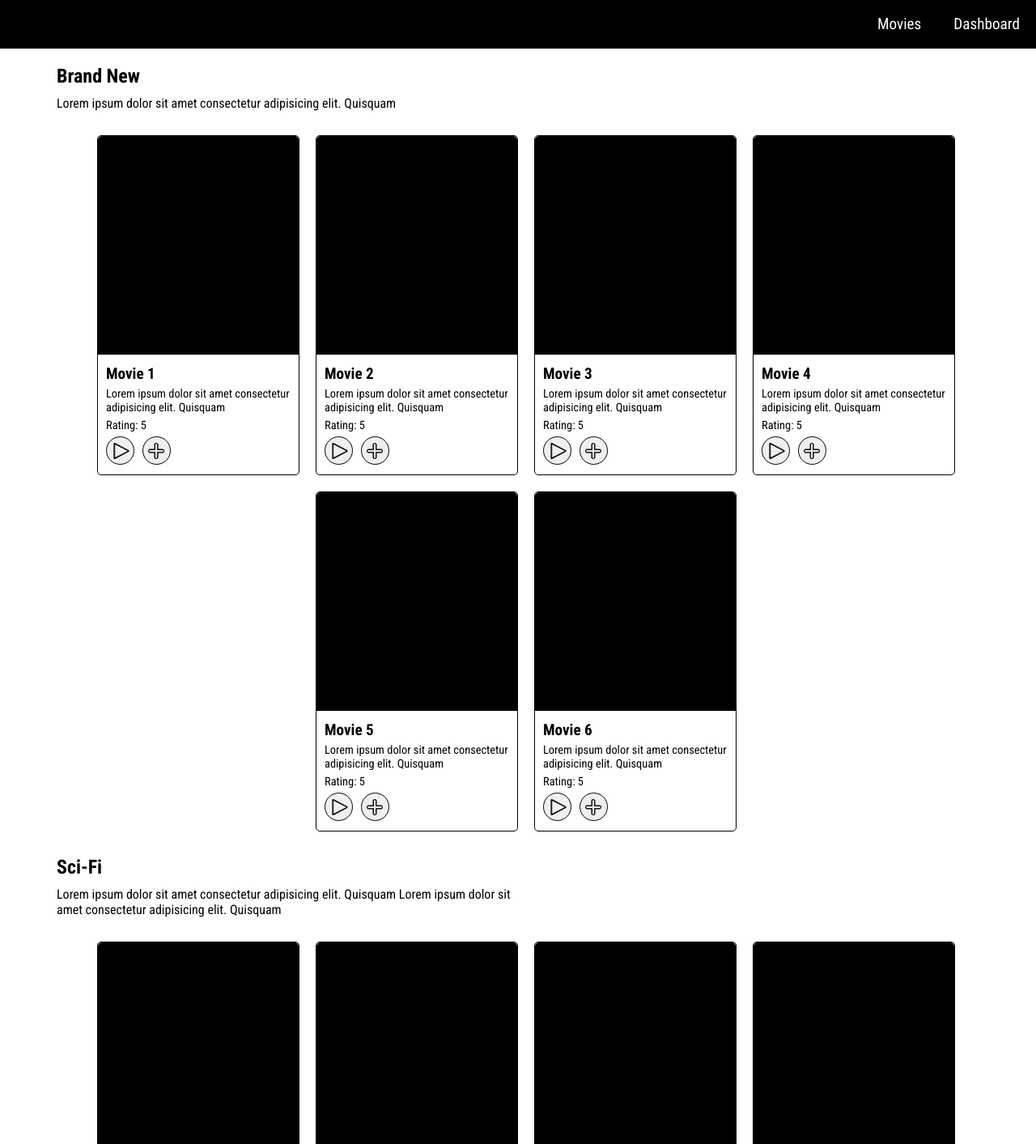
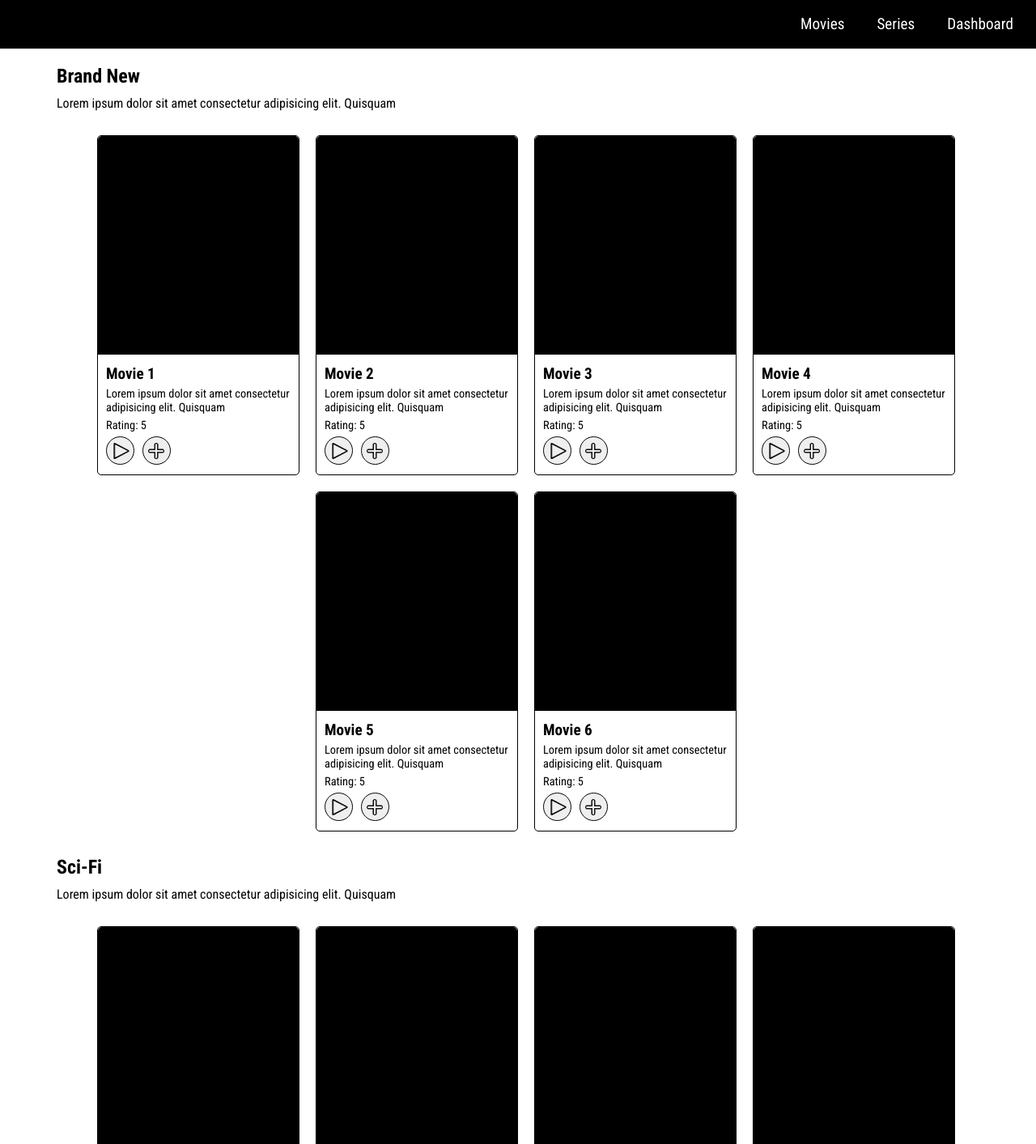
Before and after one commit to Koksiarz100/MovieHub, a Next.js app in the folder client/: page / in a window 1280 px wide. Shown: the top 1413 px of the page at 81% size. Built offline with nearby package versions, Linux system fonts and the light colour scheme.

Commit message:
Made new categories component for extracting data, more work on nav

```diff
--- /dev/null
+++ b/client/app/components/Categories/Categories.tsx
@@ -0,0 +1,38 @@
+import React from 'react'
+import './categories.scss'
+
+import Card from '../MovieCards/Card'
+
+function MakingCards(props: any) {
+
+  const category = props.category
+
+  return (
+    <>
+      { // This will loop through the array and create a card for each item in the array, still need to add images and functions to buttons.
+        category.map((info: any, index: number) => {
+          return (
+            <Card key={index} title={info.title} description={info.description} rating={info.rating} />
+          )
+        })
+      }
+    </>
+  )
+}
+
+export default function Category(props: any) {
+
+  const movies = props.category.movies
+  const title = props.category.title
+  const description = props.category.description
+
+  return (
+    <div className='category-wrapper'>
+        <div className='category-title'>{title}</div> {/* Category title */}
+        <div className='category-description'>{description}</div> {/* Category description */}
+        <div className='category-cards'>
+          <MakingCards category={movies}/>
+        </div>
+    </div>
+  )
+}
--- a/client/app/components/MovieCards/Card.tsx
+++ b/client/app/components/MovieCards/Card.tsx
@@ -1,5 +1,6 @@
 import React from 'react'
 import './card.scss'
+
 import Image from 'next/image'
 import add from './assets/add.png'
 import play from './assets/play.png'
@@ -45,9 +46,6 @@ export default function Card(props: any) {
           </div>
         </div>
       </div>
-      <div className='card-footer'> {/* Card Footer */}
-
-      </div>
     </div>
   )
 }
--- a/client/app/components/MovieCards/card.scss
+++ b/client/app/components/MovieCards/card.scss
@@ -25,6 +25,7 @@
     height: 270px;
     border-radius: 5px 5px 0 0;
     background-color: #000;
+    cursor: pointer;
   }
 
   .card-body {
--- a/client/app/components/Nav/Nav.tsx
+++ b/client/app/components/Nav/Nav.tsx
@@ -1,4 +1,5 @@
 import React from 'react'
+import Link from 'next/link'
 import './nav.scss'
 
 function Nav() {
@@ -6,10 +7,13 @@ function Nav() {
     <nav>
       <ul>
         <li>
-          <a href="../">Movies</a>
+          <Link href="../">Movies</Link>
         </li>
         <li>
-          <a href="/dashboard">Dashboard</a>
+          <Link href="../">Series</Link>
+        </li>
+        <li>
+          <Link href="/dashboard">Dashboard</Link>
         </li>
       </ul>
     </nav>
--- a/client/app/components/Nav/nav.scss
+++ b/client/app/components/Nav/nav.scss
@@ -13,11 +13,16 @@ nav {
   ul {
     display: flex;
     justify-content: flex-end;
+    margin-right: 8px;
     align-items: center;
     list-style: none;
 
     li {
+      transition: all 0.2s ease-in-out;
 
+      &:hover {
+        transform: scale(1.1);
+      }
 
       a {
         text-decoration: none;
@@ -25,6 +30,11 @@ nav {
         font-size: 1.2em;
         padding: 0 20px;
         line-height: 60px;
+        transition: all 0.2s ease-in-out;
+
+        &:hover {
+          color: #ccc;
+        }
       }
     }
   }
--- a/client/app/page.tsx
+++ b/client/app/page.tsx
@@ -1,7 +1,7 @@
 import React from 'react'
-import Card from './components/MovieCards/Card'
 import './page.scss'
-import { title } from 'process';
+
+import Category from './components/Categories/Categories'
 
 /*
   Home Page:
@@ -24,8 +24,13 @@ interface Info { // Interface for the movie info
   rating: string;
 }
 
+interface Category { // Interface for the category
+  title: string;
+  description: string;
+  movies?: Array<Info>;
+}
 
-// Just for now, this will be replaced with data from the database
+// !Just for now, this will be replaced with data from the database
 const New : Array<Info> = [
   {title: 'Movie 1', description: 'Lorem ipsum dolor sit amet consectetur adipisicing elit. Quisquam', rating: '5'},
   {title: 'Movie 2', description: 'Lorem ipsum dolor sit amet consectetur adipisicing elit. Quisquam', rating: '5'},
@@ -44,44 +49,27 @@ const SciFi : Array<Info> = [
   {title: 'Movie 12', description: 'Lorem ipsum dolor sit amet consectetur adipisicing elit. Quisquam', rating: '4'},
 ]
 
-function MakingCards(props: any) {
-
-  const category = props.category
-
-  return (
-    <>
-      { // This will loop through the array and create a card for each item in the array, still need to add images and functions to buttons.
-        category.map((info: any, index: number) => {
-          return (
-            <Card key={index} title={info.title} description={info.description} rating={info.rating} />
-          )
-        })
-      }
-    </>
-  )
-}
+const Categories : Array<Category> = [ // Array of categories
+  {title: 'Brand New', description: 'Lorem ipsum dolor sit amet consectetur adipisicing elit. Quisquam', movies: New},
+  {title: 'Sci-Fi', description: 'Lorem ipsum dolor sit amet consectetur adipisicing elit. Quisquam', movies: SciFi},
+  {title: 'Action', description: 'Lorem ipsum dolor sit amet consectetur adipisicing elit. Quisquam', movies: New},
+  {title: 'Comedy', description: 'Lorem ipsum dolor sit amet consectetur adipisicing elit. Quisquam', movies: New},
+  {title: 'Horror', description: 'Lorem ipsum dolor sit amet consectetur adipisicing elit. Quisquam', movies: New},
+  {title: 'Romance', description: 'Lorem ipsum dolor sit amet consectetur adipisicing elit. Quisquam', movies: New},
+  {title: 'Drama', description: 'Lorem ipsum dolor sit amet consectetur adipisicing elit. Quisquam', movies: New},
+  {title: 'Thriller', description: 'Lorem ipsum dolor sit amet consectetur adipisicing elit. Quisquam', movies: New},
+  {title: 'Fantasy', description: 'Lorem ipsum dolor sit amet consectetur adipisicing elit. Quisquam', movies: New},
+  {title: 'Mystery', description: 'Lorem ipsum dolor sit amet consectetur adipisicing elit. Quisquam', movies: New},
+  {title: 'Crime', description: 'Lorem ipsum dolor sit amet consectetur adipisicing elit. Quisquam', movies: New},
+  {title: 'Animation', description: 'Lorem ipsum dolor sit amet consectetur adipisicing elit. Quisquam', movies: New},
+  {title: 'Adventure', description: 'Lorem ipsum dolor sit amet consectetur adipisicing elit. Quisquam', movies: New},
+]
 
 export default function Home() {
   return (
     <div className='main-wrapper'>
-      <div className='category-wrapper'>
-        <div className='category-title'>Brand New</div> {/* Category title */}
-        <div className='category-description'> {/* Category description */}
-          Lorem ipsum dolor sit amet consectetur adipisicing elit. Quisquam
-        </div>
-        <div className='category-cards'>
-          <MakingCards category={New}/>
-        </div>
-      </div>
-      <div className='category-wrapper'>
-        <div className='category-title'>Sci-Fi</div> {/* Category title */}
-        <div className='category-description'> {/* Category description */}
-          Lorem ipsum dolor sit amet consectetur adipisicing elit. Quisquam Lorem ipsum dolor sit amet consectetur adipisicing elit. Quisquam
-        </div>
-        <div className='category-cards'>
-          <MakingCards category={SciFi}/>
-        </div>
-      </div>
+      <Category category={Categories[0]}/>
+      <Category category={Categories[1]}/>
     </div>
   )
 }
```
Also changed, not shown: client/app/components/Categories/categories.scss (added).
